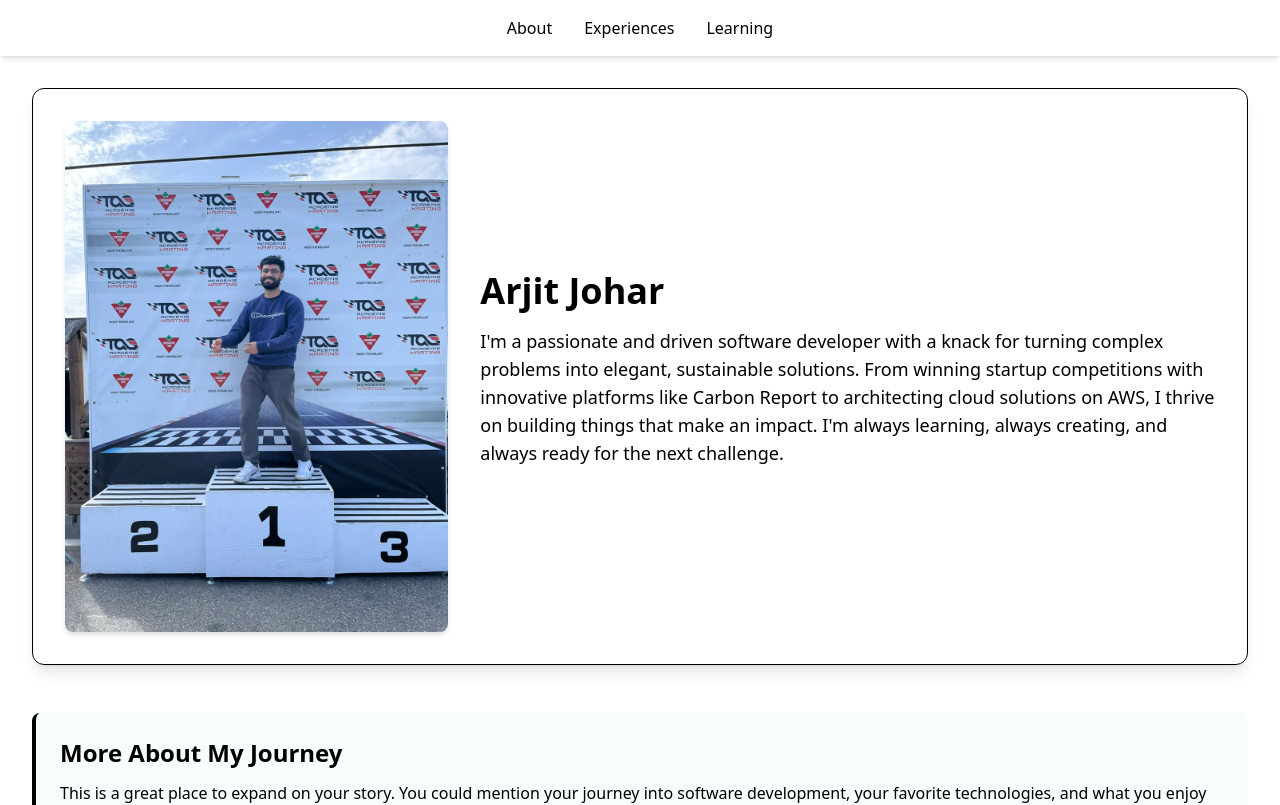
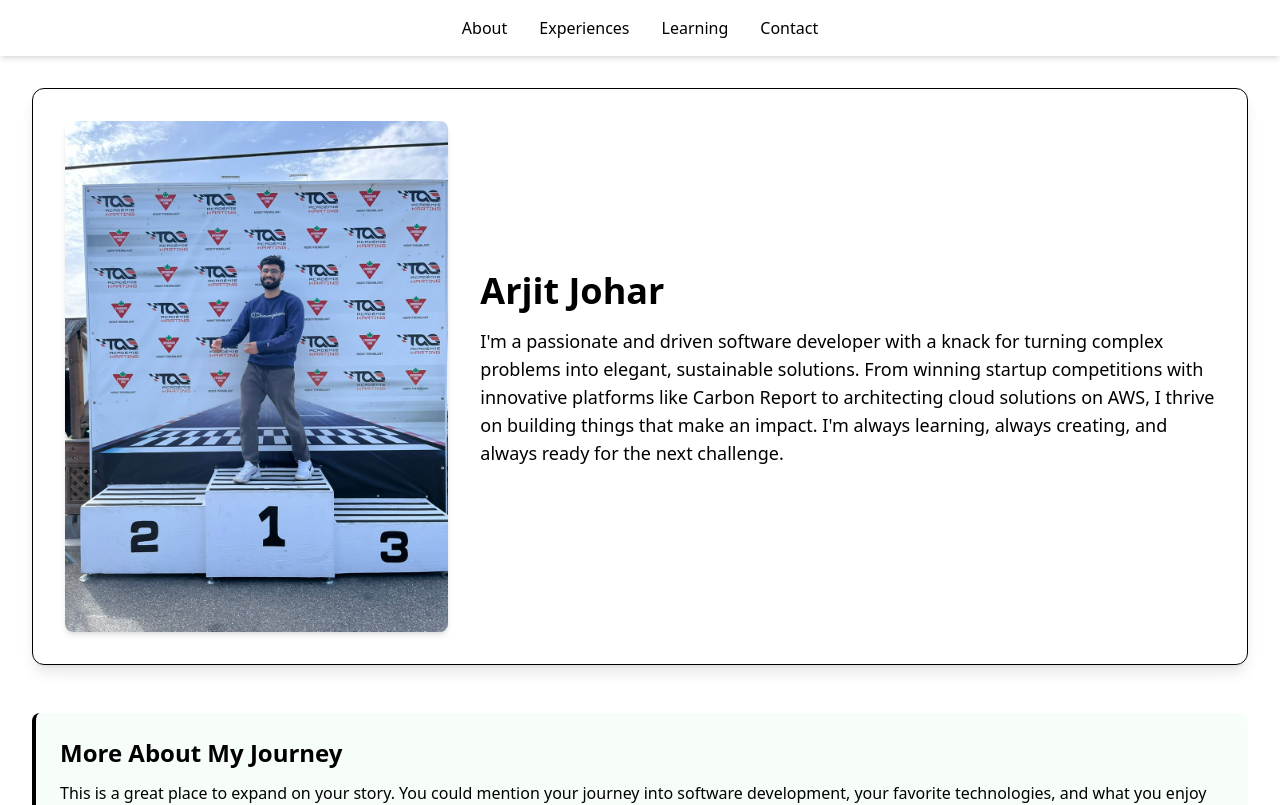
Before and after one commit to arjitjohar/arjitjohar_website, a React (Vite) app in the folder frontend/: page / in a window 1280 px wide. Shown: the top 805 px of the page. Built offline with nearby package versions, Linux system fonts and the light colour scheme.

Commit message:
add contact me page to website

```diff
--- a/frontend/src/App.jsx
+++ b/frontend/src/App.jsx
@@ -64,7 +64,7 @@ const Experiences = () => (
             href="https://www.yes.on.ca/yes-queens-park-event-with-honourable-david-piccini-minister-of-labour-labour-immigration-training-skills-development/"
             target="_blank"
             rel="noopener noreferrer"
-            className="inline-block mt-4 bg-primary-green text-black font-bold py-2 px-4 rounded-lg hover:bg-primary-brown transition-colors duration-300"
+            className="inline-block mt-4 bg-primary-green text-black font-bold py-2 px-4 rounded-lg hover:bg-primary-brown transition-all duration-300 transform hover:scale-105"
           >
             Read About the Event
           </a>
@@ -94,7 +94,7 @@ const Experiences = () => (
             href="https://www.linkedin.com/posts/florianpestoni_intern-activity-7222341438804566016-qmP4?utm_source=share&utm_medium=member_desktop"
             target="_blank"
             rel="noopener noreferrer"
-            className="inline-block mt-4 bg-primary-green text-black font-bold py-2 px-4 rounded-lg hover:bg-primary-brown transition-colors duration-300"
+            className="inline-block mt-4 bg-primary-green text-black font-bold py-2 px-4 rounded-lg hover:bg-primary-brown transition-all duration-300 transform hover:scale-105"
           >
             See it on LinkedIn
           </a>
@@ -123,7 +123,7 @@ const Experiences = () => (
             href="https://www.yorku.ca/yfile/2023/03/31/students-win-best-startup-experience-awards-for-innovative-startups/"
             target="_blank"
             rel="noopener noreferrer"
-            className="inline-block mt-4 bg-primary-green text-black font-bold py-2 px-4 rounded-lg hover:bg-primary-brown transition-colors duration-300"
+            className="inline-block mt-4 bg-primary-green text-black font-bold py-2 px-4 rounded-lg hover:bg-primary-brown transition-all duration-300 transform hover:scale-105"
           >
             Read the Y-File Article
           </a>
@@ -152,7 +152,7 @@ const Experiences = () => (
             href="https://www.inorbit.ai/blog/meet-an-inorbiter-the-interns"
             target="_blank"
             rel="noopener noreferrer"
-            className="inline-block mt-4 bg-primary-green text-black font-bold py-2 px-4 rounded-lg hover:bg-primary-brown transition-colors duration-300"
+            className="inline-block mt-4 bg-primary-green text-black font-bold py-2 px-4 rounded-lg hover:bg-primary-brown transition-all duration-300 transform hover:scale-105"
           >
             Meet the Interns
           </a>
@@ -201,7 +201,7 @@ const Learning = () => (
             href="https://www.credly.com/badges/9fca6ddb-cb90-4918-8fe4-5702b1d216be"
             target="_blank"
             rel="noopener noreferrer"
-            className="inline-block mt-2 bg-primary-green text-black font-bold py-2 px-4 rounded-lg hover:bg-primary-brown transition-colors duration-300"
+            className="inline-block mt-2 bg-primary-green text-black font-bold py-2 px-4 rounded-lg hover:bg-primary-brown transition-all duration-300 transform hover:scale-105"
           >
             View Credly Badge
           </a>
@@ -222,7 +222,7 @@ const Learning = () => (
             href="https://www.credly.com/earner/earned/badge/940833fc-2453-4fc2-996f-fdc1b6daf745"
             target="_blank"
             rel="noopener noreferrer"
-            className="inline-block mt-2 bg-primary-green text-black font-bold py-2 px-4 rounded-lg hover:bg-primary-brown transition-colors duration-300"
+            className="inline-block mt-2 bg-primary-green text-black font-bold py-2 px-4 rounded-lg hover:bg-primary-brown transition-all duration-300 transform hover:scale-105"
           >
             View Credly Badge
           </a>
@@ -243,7 +243,7 @@ const Learning = () => (
             href="https://www.credly.com/badges/91ce8f0d-70a4-4b3b-815e-86a487f9f136"
             target="_blank"
             rel="noopener noreferrer"
-            className="inline-block mt-2 bg-primary-green text-black font-bold py-2 px-4 rounded-lg hover:bg-primary-brown transition-colors duration-300"
+            className="inline-block mt-2 bg-primary-green text-black font-bold py-2 px-4 rounded-lg hover:bg-primary-brown transition-all duration-300 transform hover:scale-105"
           >
             View Credly Badge
           </a>
@@ -264,7 +264,7 @@ const Learning = () => (
             href="https://www.credly.com/earner/earned/badge/8c61b82b-9aeb-4bd7-bb4d-fb5d4a9bd836"
             target="_blank"
             rel="noopener noreferrer"
-            className="inline-block mt-2 bg-primary-green text-black font-bold py-2 px-4 rounded-lg hover:bg-primary-brown transition-colors duration-300"
+            className="inline-block mt-2 bg-primary-green text-black font-bold py-2 px-4 rounded-lg hover:bg-primary-brown transition-all duration-300 transform hover:scale-105"
           >
             View Credly Badge
           </a>
@@ -284,7 +284,7 @@ const Learning = () => (
             href="https://www.credly.com/earner/earned/badge/5d1f45e6-36fb-46c6-87d8-179e66267ee6"
             target="_blank"
             rel="noopener noreferrer"
-            className="inline-block mt-2 bg-primary-green text-black font-bold py-2 px-4 rounded-lg hover:bg-primary-brown transition-colors duration-300"
+            className="inline-block mt-2 bg-primary-green text-black font-bold py-2 px-4 rounded-lg hover:bg-primary-brown transition-all duration-300 transform hover:scale-105"
           >
             View Credly Badge
           </a>
--- a/frontend/src/components/Navbar.jsx
+++ b/frontend/src/components/Navbar.jsx
@@ -12,7 +12,7 @@ const Navbar = () => {
             smooth={true}
             offset={-70}
             duration={500}
-            className="text-background-light hover:text-primary-brown transition-colors duration-300 cursor-pointer"
+            className="text-background-light hover:text-primary-brown transition-all duration-300 cursor-pointer transform hover:scale-110"
             activeClass="text-primary-brown"
           >
             About
@@ -25,7 +25,7 @@ const Navbar = () => {
             smooth={true}
             offset={-70}
             duration={500}
-            className="text-background-light hover:text-primary-brown transition-colors duration-300 cursor-pointer"
+            className="text-background-light hover:text-primary-brown transition-all duration-300 cursor-pointer transform hover:scale-110"
             activeClass="text-primary-brown"
           >
             Experiences
@@ -38,10 +38,23 @@ const Navbar = () => {
             smooth={true}
             offset={-70}
             duration={500}
-            className="text-background-light hover:text-primary-brown transition-colors duration-300 cursor-pointer"
+            className="text-background-light hover:text-primary-brown transition-all duration-300 cursor-pointer transform hover:scale-110"
             activeClass="text-primary-brown"
           >
             Learning
+          </Link>
+        </li>
+         <li>
+          <Link
+            to="contact"
+            spy={true}
+            smooth={true}
+            offset={-70}
+            duration={500}
+            className="text-background-light hover:text-primary-brown transition-all duration-300 cursor-pointer transform hover:scale-110"
+            activeClass="text-primary-brown"
+          >
+            Contact
           </Link>
         </li>
       </ul>
```
